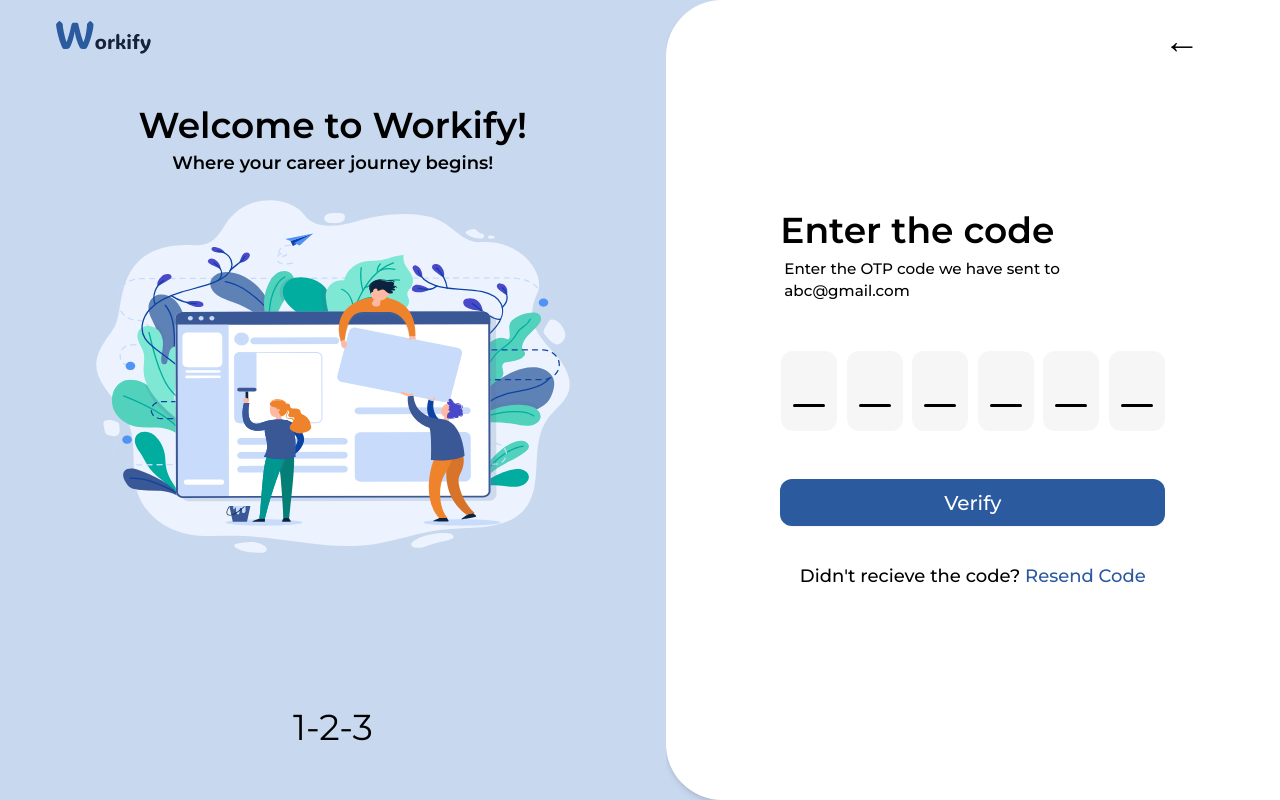
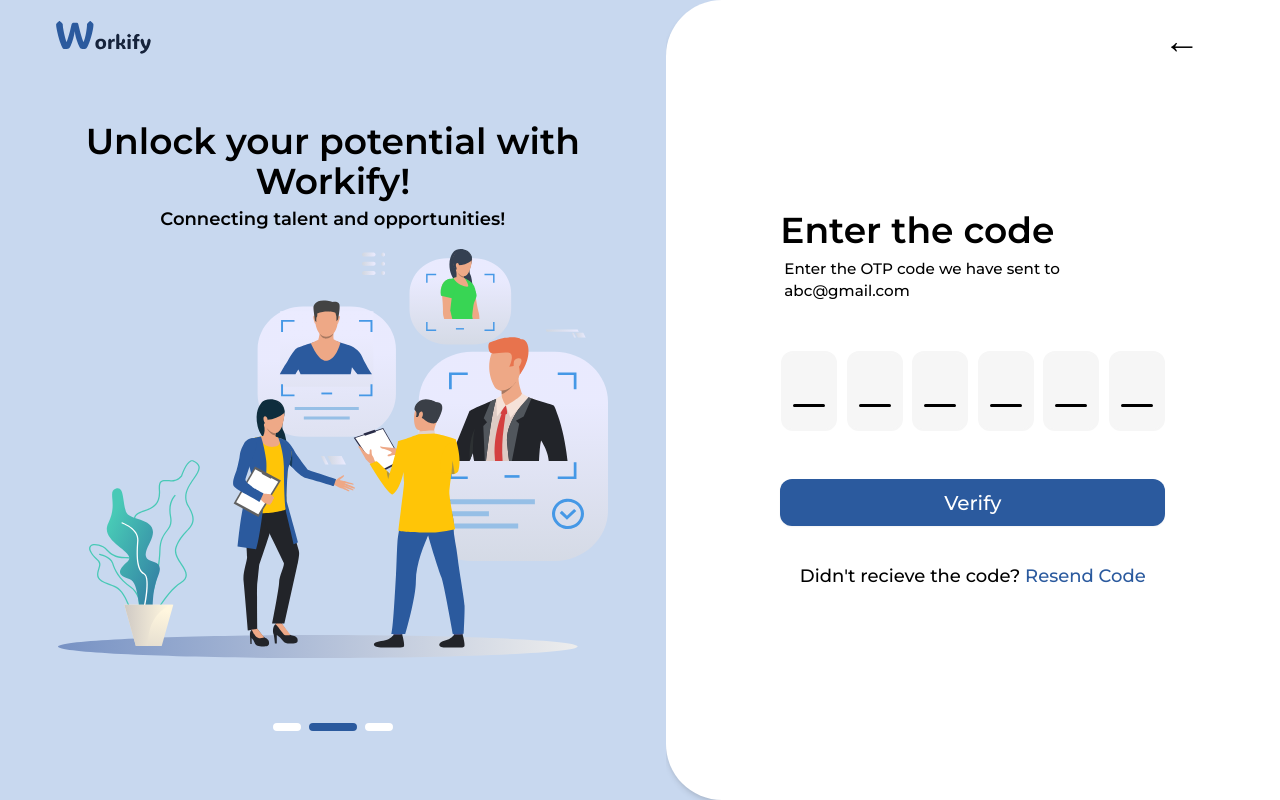
Before and after one commit to ARYAN-01-GARG/Workify, a React (Vite) app: page /auth/verify in a window 1280 px wide. Built offline with nearby package versions, Linux system fonts and the light colour scheme.

Commit message:
Image Rendering added.

```diff
--- a/src/App.tsx
+++ b/src/App.tsx
@@ -6,6 +6,7 @@ import LoginPage from "./pages/auth/LoginPage"
 import ToastProvider from "./components/ToastProvider"
 import VerifyOTP from "./pages/auth/VerifyOTP"
 import ForgotPassword from "./pages/auth/ForgotPassword"
+import SetPasswordPage from "./pages/auth/SetPasswordPage"
 
 const App = () => {
   return (
@@ -21,6 +22,7 @@ const App = () => {
           <Route path="register" element={<RegisterPage/>} />
           <Route path="login" element={<LoginPage/>} />
           <Route path="forgot-password" element={<ForgotPassword/>} />
+          <Route path="new-password" element={<SetPasswordPage/>} />
         </Route>
 
         {/* Protected routes */}
--- a/src/components/auth/InputOTP.tsx
+++ b/src/components/auth/InputOTP.tsx
@@ -29,7 +29,7 @@ const InputOTP = forwardRef<HTMLInputElement, InputOTPProps>(({
                 ref={ref}
                 type='text'
                 maxLength={1}
-                className={`peer bg-[#F6F6F6] max-w-12 md:max-w-12 lg:max-w-14 min-h-20 rounded-xl text-3xl font-semibold px-4 caret-transparent outline-none focus:border-2 focus:border-[#2B5A9E] ${error ? 'border-2 border-red-500' : ''}`}
+                className={`peer bg-[#F6F6F6] max-w-12 md:max-w-12 lg:max-w-14 min-h-20 rounded-xl text-3xl font-semibold px-4 caret-transparent outline-none focus:border-2 focus:border-[#2ec15a] ${error ? 'border-2 border-red-500' : value.length === 1 ? 'border-2 border-[#2B5A9E]' : 'border-2 border-[#F6F6F6]'} ${disabled ? 'cursor-not-allowed' : 'cursor-text'}`}
                 placeholder=""
                 disabled={disabled}
                 value={value}
--- a/src/components/auth/RenderImage.tsx
+++ b/src/components/auth/RenderImage.tsx
@@ -3,6 +3,7 @@ import React from 'react';
 interface RenderImageProps {
   image: string,
   alt: string,
+  width?: string,
   className?: string,
   title: string,
   subTitle: string
@@ -11,6 +12,7 @@ interface RenderImageProps {
 const RenderImage: React.FC<RenderImageProps> = ({
   image,
   alt,
+  width,
   className,
   title,
   subTitle
@@ -19,13 +21,14 @@ const RenderImage: React.FC<RenderImageProps> = ({
     <div className={`flex flex-col justify-start items-center ${className}`}>
       <div className="text-center mt-3">
         <h1 className="text-4xl font-semibold mb-1">{title}</h1>
-        <p className="text-lg font-semibold ">{subTitle}</p>
+        <p className="text-lg font-semibold">{subTitle}</p>
       </div>
       <div className="mt-4">
         <img
           src={image}
           alt={alt}
-          width={500}/>
+          width={width}
+        />
       </div>
     </div>
   )
--- a/src/pages/auth/AuthPage.tsx
+++ b/src/pages/auth/AuthPage.tsx
@@ -1,8 +1,44 @@
 import { Outlet, useNavigate } from "react-router-dom"
 import RenderImage from "../../components/auth/RenderImage"
+import { useState, useEffect } from "react"
 
 const AuthPage = () => {
-  const navigate = useNavigate()
+  const navigate = useNavigate();
+
+  const images =[
+    {
+      image: "/images/image1.svg",
+      title: "Welcome to Workify!",
+      subTitle: "Where your career journey begins!",
+      width:'500'
+    },
+    {
+      image: "/images/image3.svg",
+      title: "Unlock your potential with Workify!",
+      subTitle: "Connecting talent and opportunities!",
+      width : '550'
+    },
+    {
+      image: "/images/image2.svg",
+      title: "Step into your Future Today",
+      subTitle: "Unlock potential, embrace opportunity, and shape your future .",
+      width : '420'
+    }
+  ]
+  const [currentImage, setCurrentImage] = useState(0);
+
+  const handleImageChange = (val:number) => {
+    setCurrentImage(val)
+  }
+
+  useEffect(() => {
+    const interval = setInterval(() => {
+      setCurrentImage(prev => (prev + 1) % images.length);
+    }, 4000);
+
+    return () => clearInterval(interval);
+  }, [images.length]);
+
   return (
     <div
       className="
@@ -20,15 +56,18 @@ const AuthPage = () => {
         </button>
         <div className="hidden md:block w-full h-[80%] mt-10">
           <RenderImage
-            image="/images/image1.svg"
+            image={images[currentImage].image}
+            width={images[currentImage].width}
             alt="Description of SVG"
             className=""
-            title="Welcome to Workify!"
-            subTitle="Where your career journey begins!"
+            title={images[currentImage].title}
+            subTitle={images[currentImage].subTitle}
           />
         </div>
-        <div className="hidden md:block">
-          1-2-3
+        <div className="hidden md:flex justify-center items-center gap-2 w-full">
+          <div onClick={() => {handleImageChange(0)}} className={`border-[0.25rem] ${currentImage === 0 ? 'border-[#2B5A9E] transition duration-500 w-12' : 'border-white w-7'} rounded-xl`}></div>
+          <div onClick={() => {handleImageChange(1)}} className={`border-[0.25rem] ${currentImage === 1 ? 'border-[#2B5A9E] transition duration-500 w-12' : 'border-white w-7'} rounded-xl`}></div>
+          <div onClick={() => {handleImageChange(2)}} className={`border-[0.25rem] ${currentImage === 2 ? 'border-[#2B5A9E] transition duration-500 w-12' : 'border-white w-7'} rounded-xl`}></div>
         </div>
       </div>
       <div
--- a/src/pages/auth/ForgotPassword.tsx
+++ b/src/pages/auth/ForgotPassword.tsx
@@ -1,8 +1,10 @@
 import { useEffect, useRef, useState } from "react";
 import Input from "../../components/auth/Input";
 import Modal from "../../components/auth/Modal"
+import { useNavigate } from "react-router-dom";
 
 const ForgotPassword = () => {
+    const navigate = useNavigate();
     const [contact, setContact] = useState<string>('');
     const contactRef = useRef<HTMLInputElement>(null);
     const PHONE_REGEX = /^[0-9]{10}$/;
@@ -41,7 +43,9 @@ const ForgotPassword = () => {
         try {
             await setTimeout(() => {
                 console.log('Forgot Password',isLoading);
+                navigate('/auth/new-password');
             }, 2000);
+
         } catch (error) {
             console.log(error);
         } finally {
--- a/src/pages/auth/RegisterPage.tsx
+++ b/src/pages/auth/RegisterPage.tsx
@@ -67,7 +67,7 @@ const RegisterPage = () => {
         firstName: name.split(' ')[0],
         lastName: name.split(' ')[1],
         email: EMAIL_REGEX.test(contact) ? contact : null,
-        mobile: PHONE_REGEX.test(contact) ? contact : null,
+        mobile: PHONE_REGEX.test(contact) ? `+91${contact}` : null,
         password: password
       });
       toast.dismiss();
```
Also changed, not shown: public/images/image2.svg (added), public/images/image3.svg (added).
